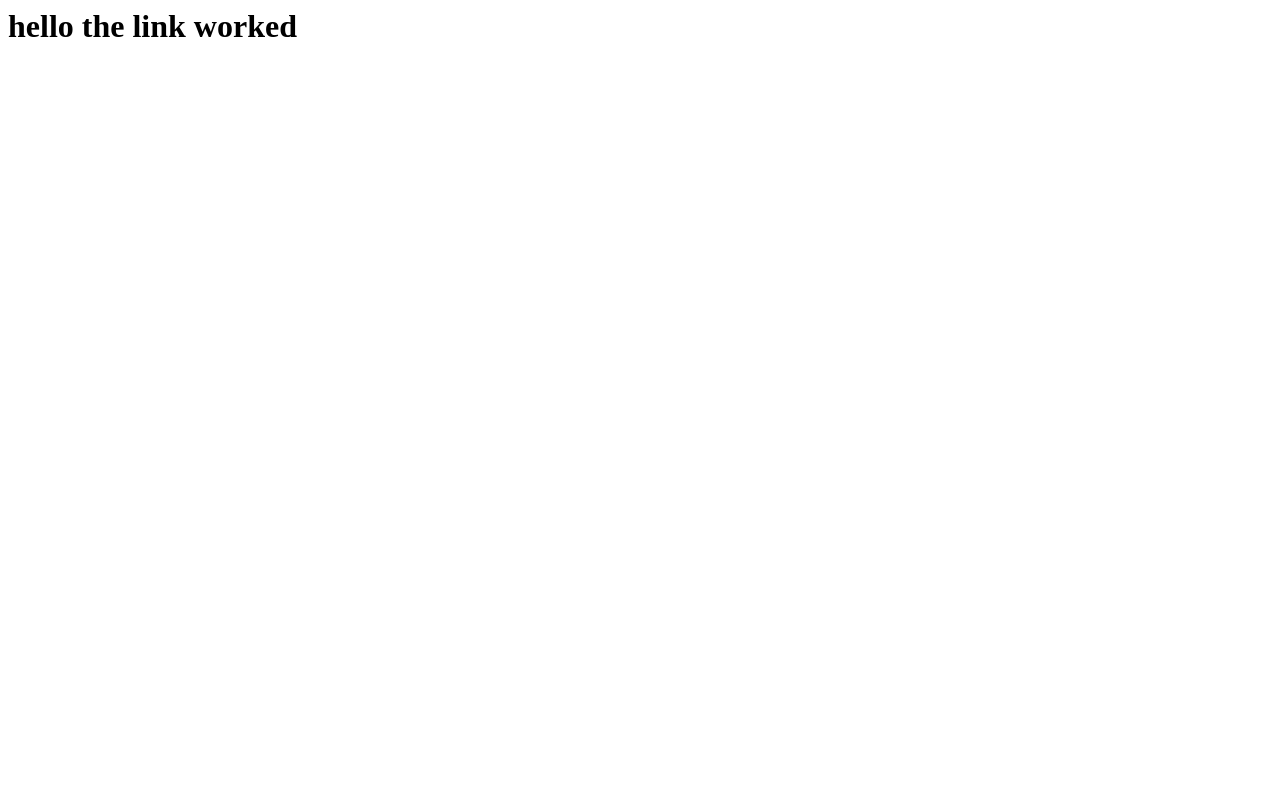
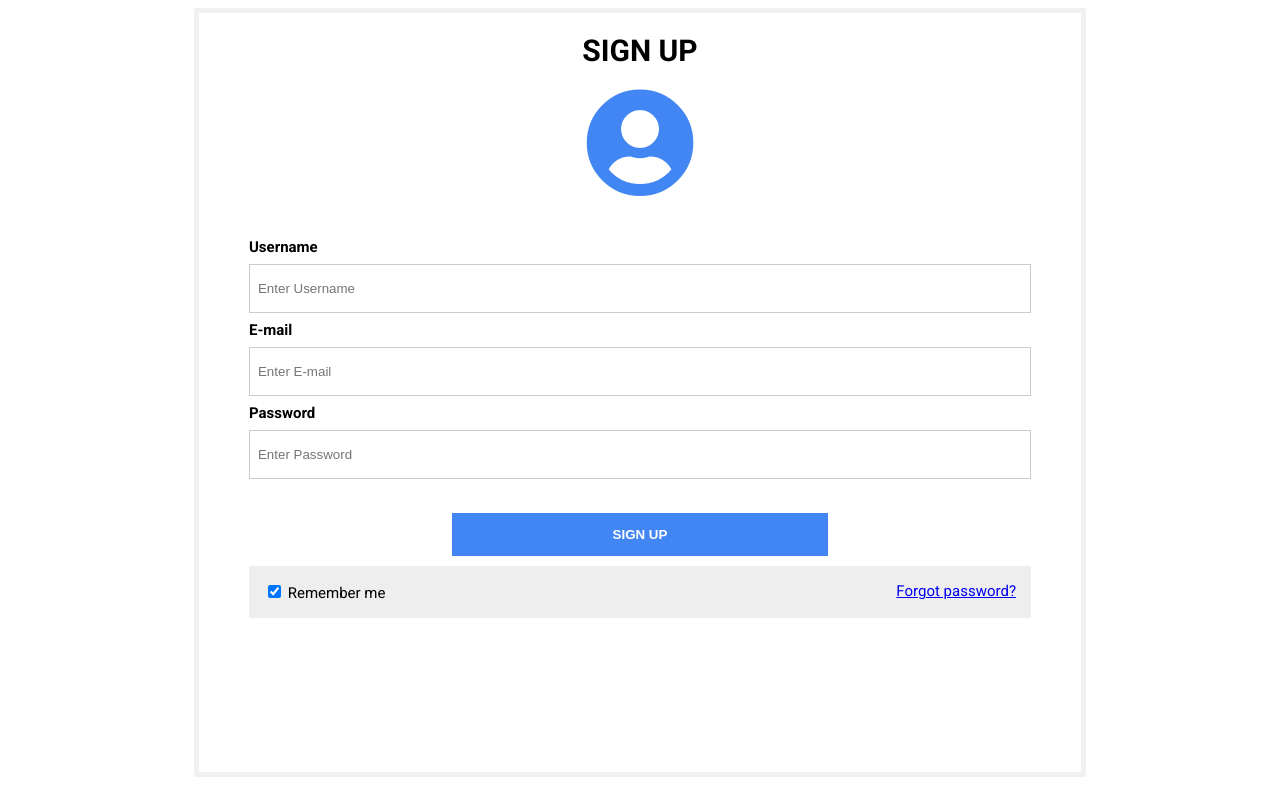
Before and after one commit to dinosaur23/felix29-newsroom, a plain HTML site: page posts/post-1.html in a window 1280 px wide. Drawn offline with Linux system fonts and the light colour scheme.

Commit message:
Update post-1.html

```diff
--- a/posts/post-1.html
+++ b/posts/post-1.html
@@ -1 +1,91 @@
-<h1>hello the link worked</h1>
+<html>
+  <title>Simple Sign up from</title>
+  <head>
+    <link href="https://fonts.googleapis.com/css?family=Roboto:300,400,500,700" rel="stylesheet">
+    <link rel="stylesheet" href="https://use.fontawesome.com/releases/v5.4.1/css/all.css" integrity="sha384-5sAR7xN1Nv6T6+dT2mhtzEpVJvfS3NScPQTrOxhwjIuvcA67KV2R5Jz6kr4abQsz" crossorigin="anonymous">
+    <style>
+      html, body {
+      display: flex;
+      justify-content: center;
+      font-family: Roboto, Arial, sans-serif;
+      font-size: 15px;
+      }
+      form {
+      border: 5px solid #f1f1f1;
+      }
+      input[type=text], input[type=password] {
+      width: 100%;
+      padding: 16px 8px;
+      margin: 8px 0;
+      display: inline-block;
+      border: 1px solid #ccc;
+      box-sizing: border-box;
+      }
+      .icon {
+      font-size: 110px;
+      display: flex;
+      justify-content: center;
+      color: #4286f4;
+      }
+      button {
+      background-color: #4286f4;
+      color: white;
+      padding: 14px 0;
+      margin: 10px 0;
+      border: none;
+      cursor: grab;
+      width: 48%;
+      }
+      h1 {
+      text-align:center;
+      fone-size:18;
+      }
+      button:hover {
+      opacity: 0.8;
+      }
+      .formcontainer {
+      text-align: center;
+      margin: 24px 50px 12px;
+      }
+      .container {
+      padding: 16px 0;
+      text-align:left;
+      }
+      span.psw {
+      float: right;
+      padding-top: 0;
+      padding-right: 15px;
+      }
+      /* Change styles for span on extra small screens */
+      @media screen and (max-width: 300px) {
+      span.psw {
+      display: block;
+      float: none;
+      }
+    </style>
+  </head>
+  <body>
+    <form action="/action_page.php" netlify>
+      <h1>SIGN UP</h1>
+      <div class="icon">
+        <i class="fas fa-user-circle"></i>
+      </div>
+      <div class="formcontainer">
+      <div class="container">
+        <label for="uname"><strong>Username</strong></label>
+        <input type="text" placeholder="Enter Username" name="uname" required>
+        <label for="mail"><strong>E-mail</strong></label>
+        <input type="text" placeholder="Enter E-mail" name="mail" required>
+        <label for="psw"><strong>Password</strong></label>
+        <input type="password" placeholder="Enter Password" name="psw" required>
+      </div>
+      <button type="submit"><strong>SIGN UP</strong></button>
+      <div class="container" style="background-color: #eee">
+        <label style="padding-left: 15px">
+        <input type="checkbox"  checked="checked" name="remember"> Remember me
+        </label>
+        <span class="psw"><a href="#">Forgot password?</a></span>
+      </div>
+    </form>
+  </body>
+</html>
```
